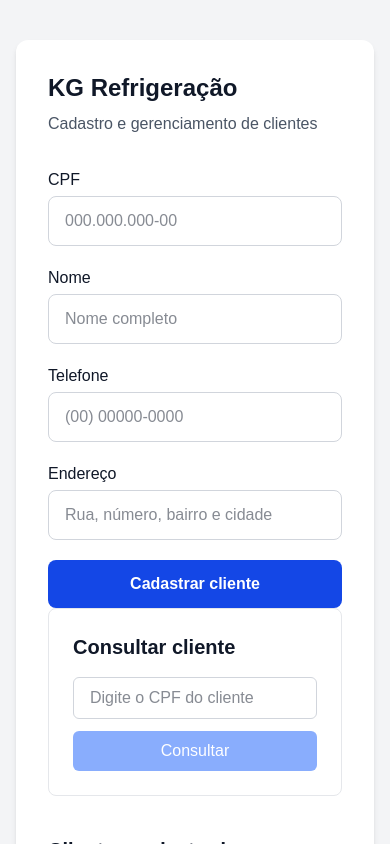
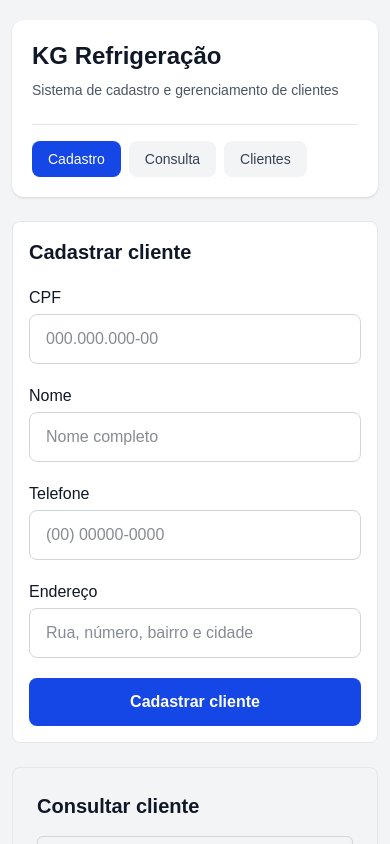
Before and after one commit to FranciedsonLLS/Projeto-Engenharia-de-Software---KG-Refrigeracao, a Next.js app: page / in a window 390 px wide. Shown: the top 844 px of the page. Built offline with nearby package versions, Linux system fonts and the light colour scheme.

Commit message:
feat: começa a implementar uma interface mais responsiva #15

```diff
--- a/app/components/FormularioCliente.tsx
+++ b/app/components/FormularioCliente.tsx
@@ -19,6 +19,14 @@ export default function FormularioCliente() {
   );
 
   return (
+    <section
+      id="cadastro"
+      className="scroll-mt-6 rounded-lg border border-gray-200 bg-white p-4 sm:p-6"
+    >
+      <h2 className="mb-5 text-xl font-semibold">
+        Cadastrar cliente
+      </h2>
+
       <form action={formAction} className="space-y-5">
         <div>
           <label htmlFor="cpf" className="mb-1 block font-medium">
@@ -107,6 +115,7 @@ export default function FormularioCliente() {
                 ? "text-sm text-green-700"
                 : "text-sm text-red-600"
             }
+            role="status"
           >
             {estado.mensagem}
           </p>
@@ -120,5 +129,6 @@ export default function FormularioCliente() {
           {pendente ? "Cadastrando..." : "Cadastrar cliente"}
         </button>
       </form>
+    </section>
   );
 }
--- a/app/page.tsx
+++ b/app/page.tsx
@@ -4,29 +4,65 @@ import ConsultaCliente from "./components/ConsultaCliente";
 import ListaClientes from "./components/ListaClientes";
 import { JsonClienteRepository } from "@/lib/repositories/JsonClienteRepository";
 
-// export const dynamic = "force-dynamic";
 export const instant = false;
+
 export default async function Home() {
   const repositorio = new JsonClienteRepository();
   const clientes = await repositorio.listar();
 
   return (
-    <main className="flex min-h-screen items-center justify-center bg-gray-100 px-4 py-10 text-gray-900">
-      <section className="w-full max-w-4xl rounded-xl bg-white p-8 shadow-md">
-        <header className="mb-8">
-          <h1 className="text-2xl font-bold text-gray-900">
+    <main className="min-h-screen bg-gray-100 px-3 py-5 text-gray-900 sm:px-6 sm:py-8 lg:px-8">
+      <div className="mx-auto w-full max-w-5xl">
+        <header className="mb-6 rounded-xl bg-white p-5 shadow-sm sm:p-8">
+          <h1 className="text-2xl font-bold text-gray-900 sm:text-3xl">
             KG Refrigeração
           </h1>
 
-          <p className="mt-2 text-gray-600">
-            Cadastro e gerenciamento de clientes
+          <p className="mt-2 text-sm text-gray-600 sm:text-base">
+            Sistema de cadastro e gerenciamento de clientes
           </p>
+
+          <nav
+            aria-label="Navegação principal"
+            className="mt-6 overflow-x-auto border-t border-gray-200 pt-4"
+          >
+            <ul className="flex min-w-max gap-2 sm:gap-4">
+              <li>
+                <a
+                  href="#cadastro"
+                  className="inline-block rounded-lg bg-blue-700 px-4 py-2 text-sm font-medium text-white hover:bg-blue-800 focus:outline-none focus:ring-2 focus:ring-blue-500 focus:ring-offset-2"
+                >
+                  Cadastro
+                </a>
+              </li>
+
+              <li>
+                <a
+                  href="#consulta"
+                  className="inline-block rounded-lg bg-gray-100 px-4 py-2 text-sm font-medium text-gray-700 hover:bg-gray-200 focus:outline-none focus:ring-2 focus:ring-blue-500 focus:ring-offset-2"
+                >
+                  Consulta
+                </a>
+              </li>
+
+              <li>
+                <a
+                  href="#clientes"
+                  className="inline-block rounded-lg bg-gray-100 px-4 py-2 text-sm font-medium text-gray-700 hover:bg-gray-200 focus:outline-none focus:ring-2 focus:ring-blue-500 focus:ring-offset-2"
+                >
+                  Clientes
+                </a>
+              </li>
+            </ul>
+          </nav>
         </header>
 
-        <FormularioCliente />
-        <ConsultaCliente />
-        <ListaClientes clientes={clientes} />
-      </section>
+        <div className="space-y-6">
+          <FormularioCliente />
+          <ConsultaCliente />
+          <ListaClientes clientes={clientes} />
+        </div>
+      </div>
     </main>
   );
 }
```
Lines whose indentation alone changed are shown as unchanged.
